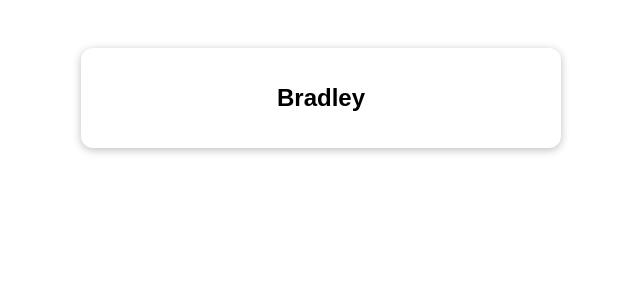
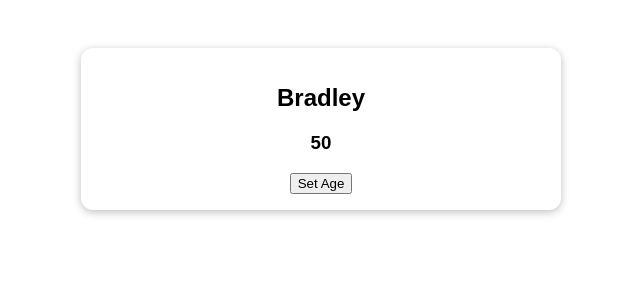
Before and after one commit to butters5789/vue-tcg-composition-api, a Vue app: page / in a window 1280 px wide. Shown: the top 300 px of the page, without its empty margins (319-959 px from the left). Built offline with nearby package versions, Linux system fonts and the light colour scheme; the HTML template or start-up script is replaced by a standard one.

Commit message:
reactive for objects

```diff
--- a/src/App.vue
+++ b/src/App.vue
@@ -1,17 +1,27 @@
 <template>
   <section class="container">
-    <h2>{{ userName }}</h2>
+    <h2>{{ user.userName }}</h2>
+    <h3>{{ user.age }}</h3>
+    <button @click="setAge">Set Age</button>
   </section>
 </template>
 
 <script setup>
-import { ref } from 'vue';
+import { reactive } from 'vue';
 
-const userName = ref('Brad');
+const user = reactive({
+  userName: 'Brad',
+  age: 33,
+});
 
 setTimeout(() => {
-  userName.value = 'Bradley';
+  user.userName = 'Bradley';
+  user.age = 50;
 }, 2000);
+
+function setAge() {
+  user.age = 34;
+}
 </script>
 
 <style>
```
